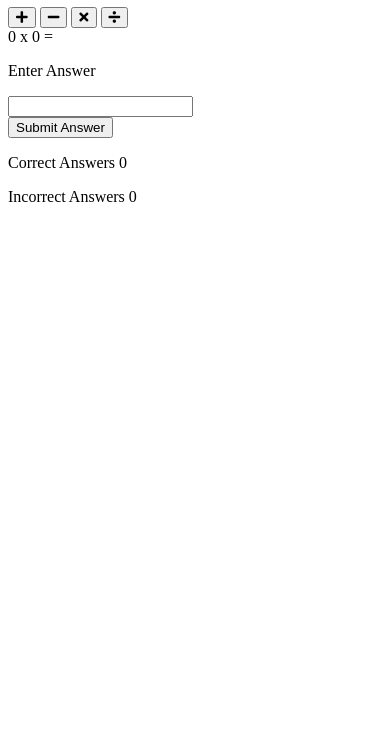
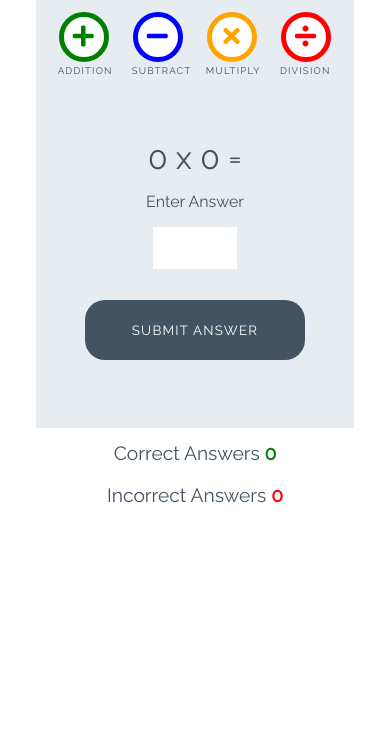
Before and after one commit to LewBeavenDev/love-maths, a plain HTML site: page index.html in a window 390 px wide. Shown: the part 112-844 px from the top of the page. Drawn offline with Linux system fonts and the light colour scheme.

Commit message:
Add styles for game

```diff
--- a/assets/css/style.css
+++ b/assets/css/style.css
@@ -0,0 +1,252 @@
+/* --------- Global style */
+
+body {
+    background-color: white;
+    font-family: "Raleway", sans-serif;
+    color: #445361;
+    text-align: center;
+}
+
+/* --------- Heading */
+
+.heading {
+    text-align: center;
+    font-size: 2.5rem;
+}
+
+.logo {
+    height: 40px;
+    padding-right: 5px;
+}
+
+/* --------- Game layout */
+
+.game-area {
+    background-color: #E6ECF0;
+    box-sizing: border-box;
+    width: 85%;
+    height: 65vh;
+    max-height: 450px;
+    max-width: 830px;
+    margin-left: auto;
+    margin-right: auto;
+    padding: 1%;
+}
+
+.question-area {
+    width: 50%;
+    font-size: 2rem;
+    margin: auto;
+    padding: 50px 0;
+}
+
+.question-area span {
+    padding: 0 15px;
+}
+
+.score-area {
+    margin: 5px auto;
+    width: 60%;
+    font-size: 1.2rem;
+}
+
+.controls-area {
+    width: 85%;
+    margin: 30px auto;
+}
+
+#score {
+    color: green;
+    font-weight: bold;
+}
+
+#incorrect {
+    color: red;
+    font-weight: bold;
+}
+
+.answer-message {
+    display: none;
+    font-size: 1rem;
+}
+
+#answer-box {
+    border: none;
+    color: #445361;
+    display: inline-block;
+    height: 40px;
+    width: 80px;
+    font-size: 1.2rem;
+}
+
+.scores {
+    display: inline-block;
+    padding: 25px;
+}
+
+/* --------- Buttons */
+
+.btn {
+    width: 220px;
+    height: 60px;
+    font-family: "Raleway", sans-serif;
+    text-transform: uppercase;
+    letter-spacing: 1.2px;
+    color: white;
+}
+
+.btn:focus {
+    outline: none;
+}
+
+.btn--big {
+    padding-top: 10px;
+    border-radius: 50%;
+    background-color: white;
+    border: 10px solid;
+    width: 100px;
+    height: 100px;
+    font-size: 3.2rem;
+    margin: 0 30px;
+    transition: all 0.5s;
+}
+
+.btn--big::after{
+    content: attr(data-type);
+    font-size: 1rem;
+    color: #445361;
+    position: relative;
+    left: -0.5rem;
+}
+
+.btn--blue {
+    border-color: blue;
+    color: blue;
+}
+
+.btn--blue:active,
+.btn--blue:hover {
+    background-color: darkblue;
+    color: white;
+}
+
+.btn--orange {
+    border-color: orange;
+    color: orange;
+}
+
+.btn--orange:active,
+.btn--orange:hover {
+    background-color: darkorange;
+    color: white;
+}
+
+.btn--red {
+    border-color: red;
+    color: red;
+}
+
+.btn--red:active,
+.btn--red:hover {
+    background-color: darkred;
+    color: white;
+}
+
+.btn--green {
+    border-color: green;
+    color: green;
+}
+
+.btn--green:active,
+.btn--green:hover {
+    background-color: darkgreen;
+    color: white;
+}
+
+.btn--gray {
+    margin-top: 25px;
+    background-color: #445361;
+    border: 1px transparent;
+    border-radius: 20px;
+}
+
+.btn--gray:active,
+.btn--gray:hover {
+    background-color: #0d1013;
+}
+
+/* --------- Media queries */
+
+@media (max-width: 414px) {
+    .controls-area {
+        width: 100%;
+    }
+
+    .btn--big {
+        margin: 0 10px;
+        padding: 5px;
+        border: 5px solid;
+        width: 50px;
+        height: 50px;
+        font-size: 1.5rem;
+    }
+
+    .btn--big::after {
+        font-size: 0.6rem;
+        left: -0.7rem;
+    }
+
+    .question-area {
+        padding: 10% 0;
+        width: 100%;
+    }
+
+    .question-area span {
+        padding: 0;
+    }
+
+    .answer-message {
+        display: block;
+    }
+
+    #answer-box {
+        display: block;
+        margin: 0 auto;
+    }
+    .btn--gray {
+        margin-top: 0;
+    }
+
+    .score-area {
+        width: 100%;
+    }
+
+    .scores {
+        margin: 0.5em auto;
+        display: block;
+        padding: 5px;
+    }
+
+    .heading {
+        font-size: 2rem;
+    }
+}
+
+@media (max-width: 320px) {
+    .game-area {
+        height: 70vh;
+    }
+
+    .controls-area {
+        width: 75%;
+        margin: 10px auto;
+    }
+
+    .btn--big {
+        margin: 10px 10px;
+    }
+    .question-area {
+        padding: 10px 0;
+    }
+
+}
--- a/index.html
+++ b/index.html
@@ -17,16 +17,16 @@
 
     <div class="game-area">
         <div class="controls-area">
-            <button class="btn btn--big btn--green">
+            <button data-type="addition" class="btn btn--big btn--green">
                 <i class="fas fa-plus"></i>
             </button>
-            <button class="btn btn--big btn--blue">
+            <button data-type="subtract" class="btn btn--big btn--blue">
                 <i class="fas fa-minus"></i>
             </button>
-            <button class="btn btn--big btn--orange">
+            <button data-type="multiply" class="btn btn--big btn--orange">
                 <i class="fas fa-times"></i>
             </button>
-            <button class="btn btn--big btn--red">
+            <button data-type="division" class="btn btn--big btn--red">
                 <i class="fas fa-divide"></i>
             </button>
         </div>
@@ -38,7 +38,7 @@
             <p class="answer-message">Enter Answer</p>
             <input id="answer-box" type="number">
         </div>
-        <button class="btn btn--gray">Submit Answer</button>
+        <button data-type="submit" class="btn btn--gray">Submit Answer</button>
 
     </div>
 
```
